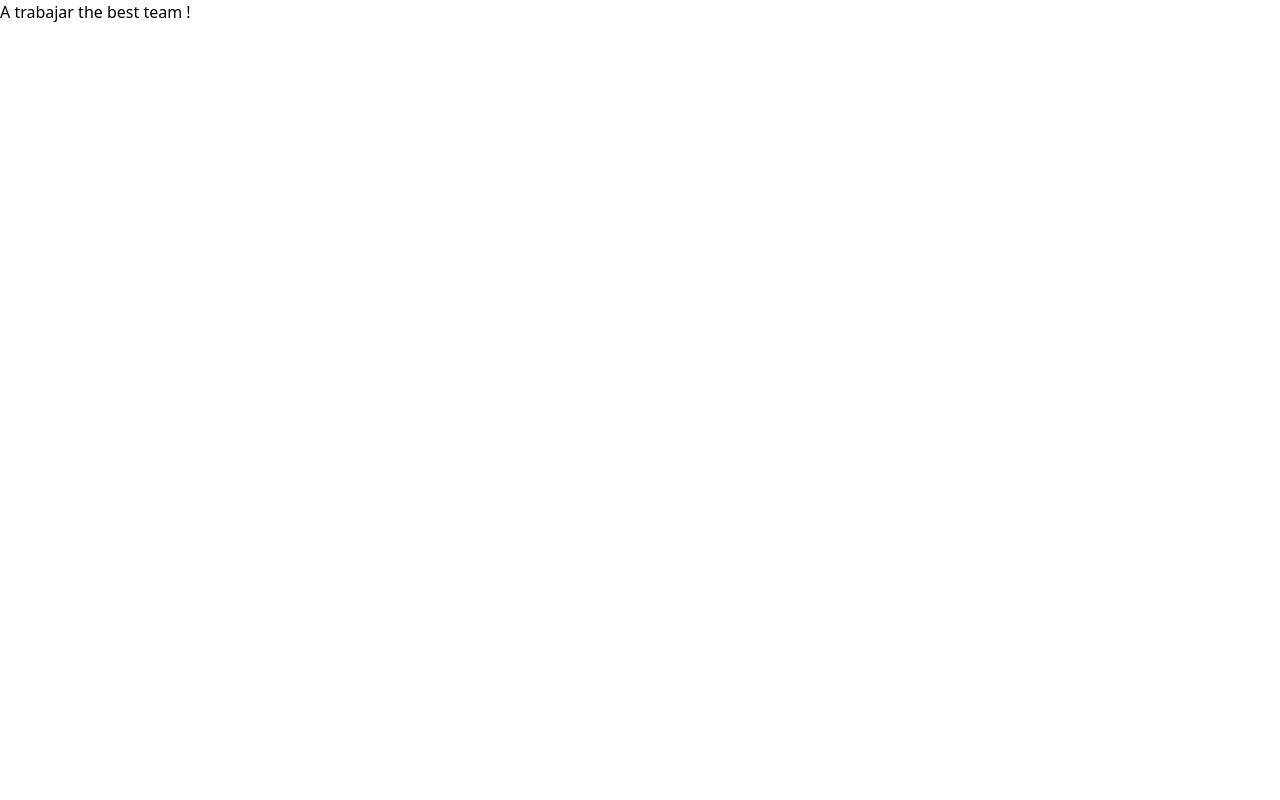
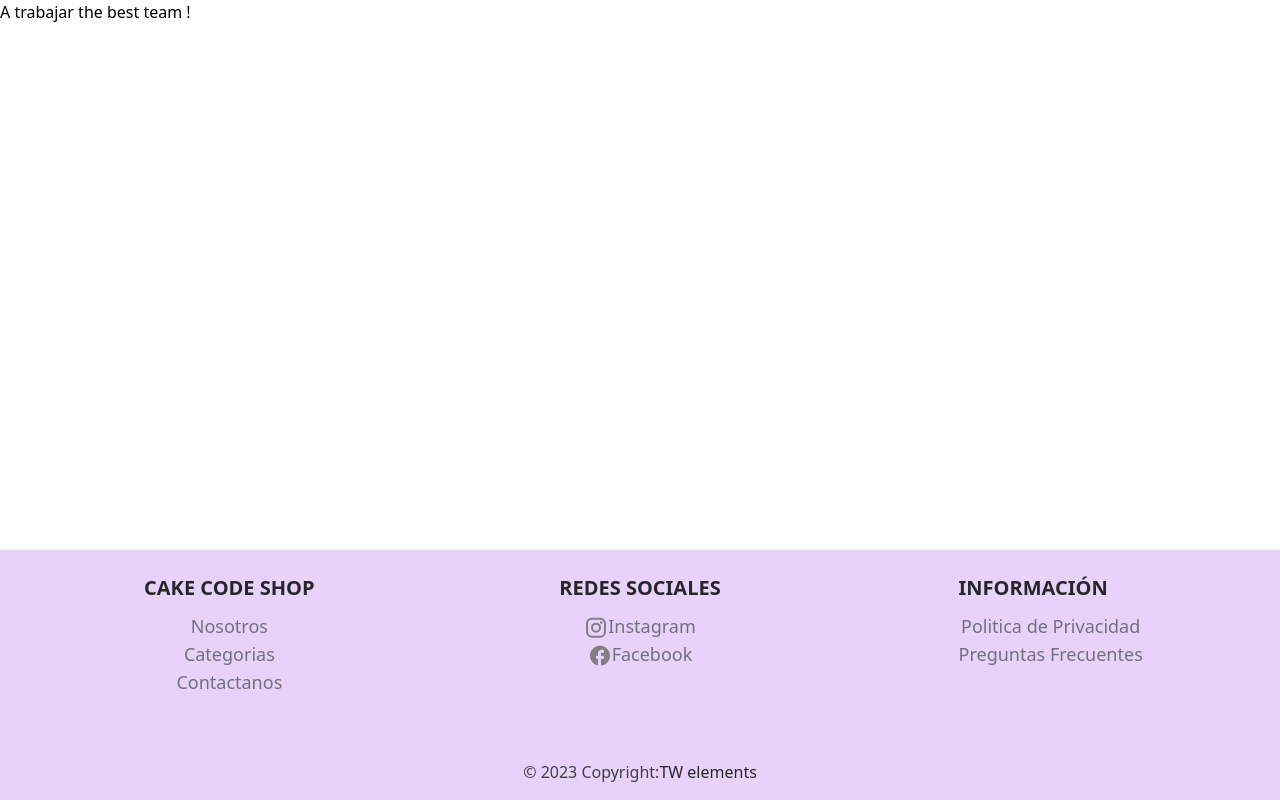
Before and after one commit to BryanTevillo/cake-code, a Next.js app: page / in a window 1280 px wide. Built offline with nearby package versions, Linux system fonts and the light colour scheme.

Commit message:
Se realiza el footer

```diff
--- /dev/null
+++ b/src/app/(componentes)/Footer.jsx
@@ -0,0 +1,80 @@
+"use client";
+import FacebookOutlinedIcon from "@mui/icons-material/FacebookOutlined";
+import InstagramIcon from "@mui/icons-material/Instagram";
+function Footer() {
+  return (
+    <footer className=" sticky top-[100vh]  flex flex-col items-center bg-footer text-center dark:bg-footer lg:text-left ">
+      <div className=" container p-6">
+        <div className="grid place-items-center md:grid-cols-3 lg:grid-cols-3">
+          <div className="mb-6">
+            <h5 className="mb-2.5 font-bold uppercase text-neutral-800 dark:text-neutral text-xl">
+              Cake Code Shop
+            </h5>
+
+            <ul className="mb-0 list-none text-center text-zinc-500 text-lg">
+              <li>
+                <a href="#!" className=" text-lg">
+                  Nosotros
+                </a>
+              </li>
+              <li>
+                <a href="#!">Categorias</a>
+              </li>
+              <li>
+                <a href="#!">Contactanos</a>
+              </li>
+            </ul>
+          </div>
+
+          <div className="mb-6 min">
+            <h5 className="mb-2.5 sticky top-0 font-bold uppercase  text-neutral-800 dark:text-neutral text-xl">
+              Redes Sociales
+            </h5>
+
+            <ul className="mb-0 list-none text-center text-zinc-500 text-lg">
+              <li>
+                <InstagramIcon style={{ color: "gray" }}></InstagramIcon>
+                <a href="#!">Instagram</a>
+              </li>
+              <li>
+                <FacebookOutlinedIcon
+                  style={{ color: "gray" }}
+                ></FacebookOutlinedIcon>
+                <a href="#!">Facebook</a>
+              </li>
+              <br />
+            </ul>
+          </div>
+
+          <div className="mb-6">
+            <h5 className="mb-2.5 font-bold uppercase text-neutral-800 dark:text-neutral text-xl">
+              Información
+            </h5>
+
+            <ul className="mb-0 list-none text-center text-zinc-500  text-lg">
+              <li>
+                <a href="#!">Politica de Privacidad</a>
+              </li>
+              <li>
+                <a href="#!">Preguntas Frecuentes</a>
+              </li>
+              <br />
+            </ul>
+          </div>
+        </div>
+      </div>
+
+      <div className="w-full bg-footer p-4 text-center text-neutral-700 dark:bg-purple-300 dark:text-neutral-200">
+        © 2023 Copyright:
+        <a
+          className="text-neutral-800 dark:text-neutral-400"
+          href="https://tw-elements.com/"
+        >
+          TW elements
+        </a>
+      </div>
+    </footer>
+  );
+}
+
+export default Footer;
--- a/src/app/layout.jsx
+++ b/src/app/layout.jsx
@@ -1,9 +1,14 @@
+import Footer from "./(componentes)/Footer";
+
 import "./globals.css";
 
 export default function RootLayout({ children }) {
   return (
     <html lang="en">
-      <body>{children}</body>
+      <body className="min-h-screen">
+        {children}
+        <Footer></Footer>
+      </body>
     </html>
   );
 }
--- a/tailwind.config.js
+++ b/tailwind.config.js
@@ -4,6 +4,7 @@ module.exports = {
     "./src/pages/**/*.{js,ts,jsx,tsx,mdx}",
     "./src/components/**/*.{js,ts,jsx,tsx,mdx}",
     "./src/app/**/*.{js,ts,jsx,tsx,mdx}",
+    "./node_modules/flowbite-react/lib/**/*.js",
   ],
   theme: {
     extend: {
@@ -12,7 +13,10 @@ module.exports = {
         "gradient-conic":
           "conic-gradient(from 180deg at 50% 50%, var(--tw-gradient-stops))",
       },
+      colors: {
+        footer: "#E8D2FB",
+      },
     },
   },
-  plugins: [],
+  plugins: [require("flowbite/plugin")],
 };
```
Also changed, not shown: package.json (+7 -2 lines), 1 other file (tests, documents, lock files or other folders).
